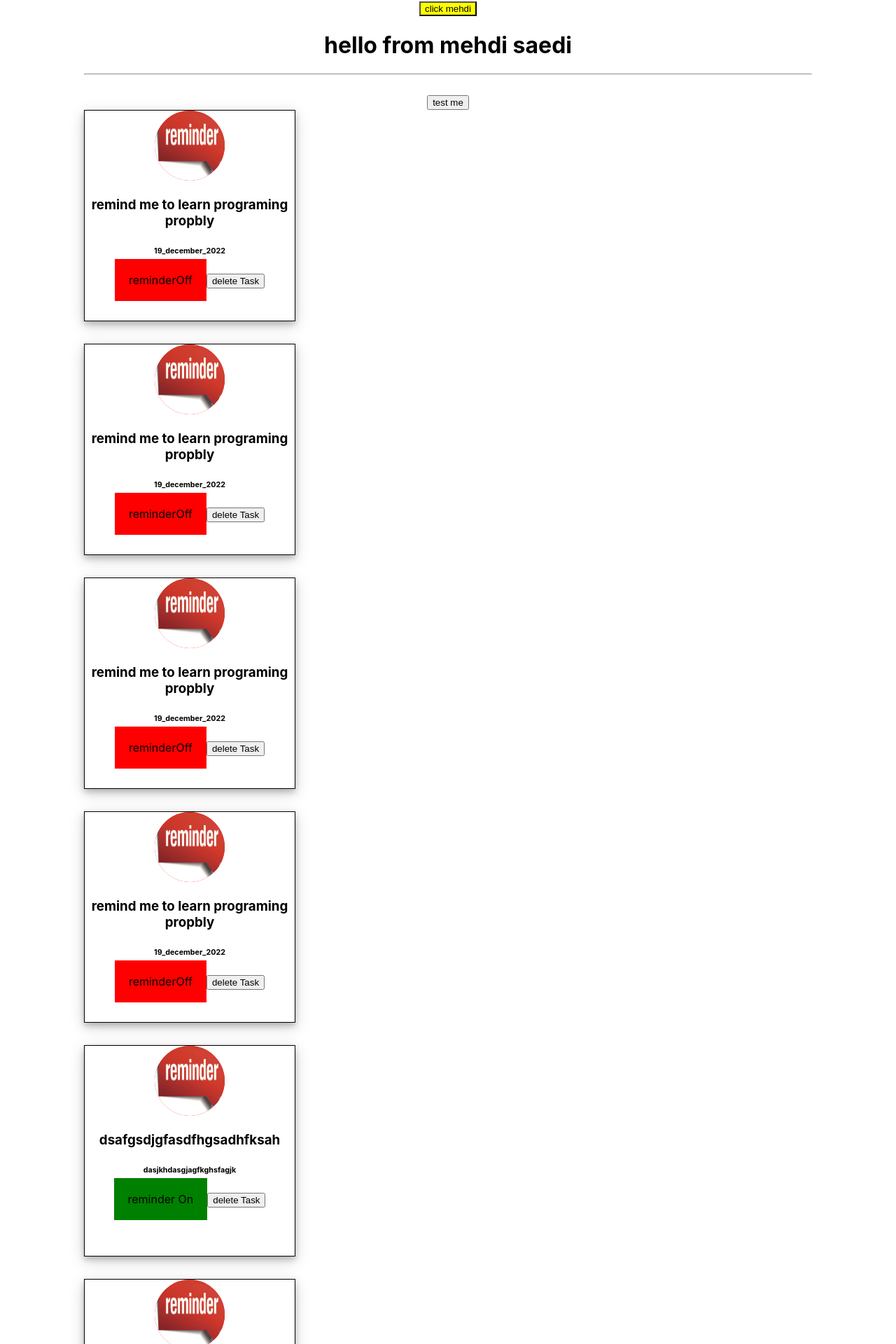
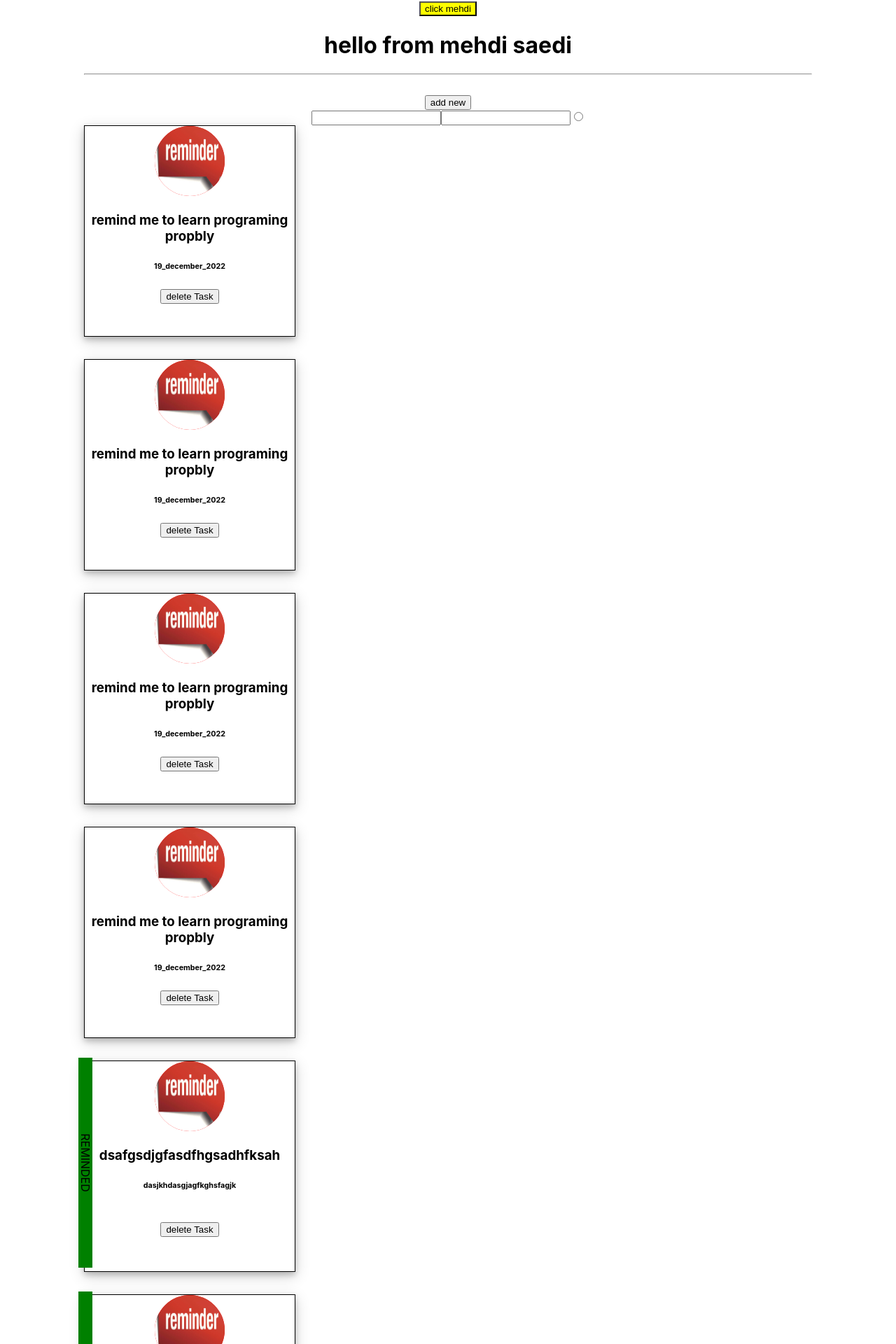
Before and after one commit to mehdieft/first_reqct_project, a React (Create React App) app: page / in a window 1280 px wide. Shown: the part 199-2119 px from the top of the page at 70% size. Built offline with nearby package versions, Linux system fonts and the light colour scheme.

Commit message:
try to install styled component

```diff
--- a/src/App.js
+++ b/src/App.js
@@ -1,7 +1,9 @@
+/* eslint-disable no-unused-vars */
 import './App.css';
 import Header from './components/Header';
 import Tasks from './components/Tasks';
 import { useState } from "react"
+import AddReminder from './components/AddReminder';
 import reminderImage from './asset/reminder.jpg'
 
 
@@ -64,7 +66,7 @@ function App() {
   }
   const reminder = (id) => {
     console.log("reminder working", id)
-    setTasks(tasks.map((task)=>task.id==id ? { ...task, reminder: !task.reminder    }:task))
+    setTasks(tasks.map((task)=>task.id===id ? { ...task, reminder: !task.reminder    }:task))
   }
 
   return (
@@ -74,7 +76,8 @@ function App() {
       <h1>hello from {name}</h1>
       <hr></hr>
       <br></br>
-      <button onClick={consoleMe}>test me</button>
+    <button>add new</button>
+    <AddReminder/>
       {tasks.length > 0 ? <Tasks tasks={tasks} onDelete={deleteTask} onChangeReminder={reminder} /> : <h2>nothing to show</h2>}
 
 
--- /dev/null
+++ b/src/components/AddReminder.js
@@ -0,0 +1,21 @@
+
+const AddReminder=()=>{
+    return (
+        <form>
+            <input type="text" />
+            <input type="text" />
+            <input type="radio" />
+
+        </form>
+    )
+
+
+}
+
+
+
+
+
+
+
+export default AddReminder
--- a/src/components/Task.js
+++ b/src/components/Task.js
@@ -8,8 +8,8 @@ const Task = ({ task, onDelete, onChangeReminder }) => {
 
                 </div>
                 <h3>{task.text}</h3>
-                <h6 style={date}>{task.day}</h6>
-                {task.reminder ? <span style={{ padding: '20px', backgroundColor: 'green' }}>reminder On</span> : <span style={{ padding: '20px', backgroundColor: 'red' }}>reminderOff</span>}
+                <h6 >{task.day}</h6>
+               {task.reminder? <div style={taskStyle}>REMINDED</div>:''}
                 <button onClick={() => onDelete(task.id)}> delete Task</button>
             </div>
         </div>
@@ -28,7 +28,14 @@ const divStyle = {
     flexDirection: 'column',
     // backgroundImage: `url(${reminderImage})`
 }
-const date={
+const taskStyle={
+    width:'100%',
+    position:'relative',
+    transform:'rotate(90deg)',
+    left: '-149px',
+    bottom:'74px',
+    backgroundColor:'green'
+
 
 
 }
```
